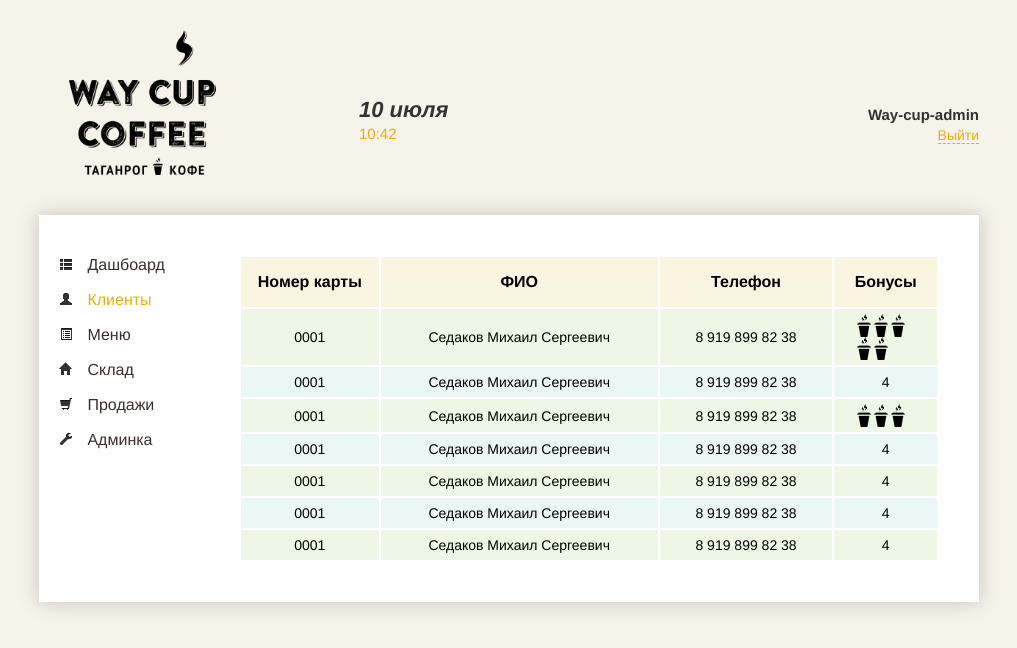
After one commit to SunLight-Web/WCC, a PHP site: page /client.php in a window 1280 px wide. The commit adds this page. Shown: the top 648 px of the page, without its empty margins (131-1148 px from the left). Run offline with PHP 8.4, Linux system fonts and the light colour scheme.

Commit message:
some files

```diff
--- /dev/null
+++ b/client.php
@@ -0,0 +1,113 @@
+<!DOCTYPE html>
+<html lang="en">
+  <head>
+    <meta charset="UTF-8">
+    <title>Way Cup Coffee</title>
+    <script src="http://code.jquery.com/jquery-latest.js"></script>
+    <script src="js/bootstrap.min.js"></script>
+    <link href="css/bootstrap.css" rel="stylesheet" media="screen">
+    <link href="css/style.css" rel="stylesheet" media="screen">
+  </head>
+  <body>
+   <div class="container header-crm">
+     <div class="row">
+      <div class="span4"><a href="index.html" class="logo-head"></a></div>
+      <div class="span4">
+        <div class="time">
+          <h2>10 июля</h2>
+          <span>10:42</span>
+        </div>
+      </div>
+      <div class="span4">
+        <div class="login-out">
+          Way-cup-admin<br>
+          <a href="#">Выйти</a>
+        </div>
+      </div>
+    </div>
+   </div>
+
+   <div class="container main-block">
+     <div class="row">
+       <div class="span2">
+         <div class="menu-left">
+          <ul>
+            <li><a href="index-crm.php"><i class="icon-th-list"></i> Дашбоард</a></li>
+            <li><a href="client.php" id="active"><i class="icon-user"></i> Клиенты</a></li>
+            <li><a href="menu.php"><i class="icon-list-alt"></i> Меню</a></li>
+            <li><a href="warehouse.php"><i class="icon-home"></i> Склад</a></li>
+            <li><a href="sale.php"><i class="icon-shopping-cart"></i> Продажи</a></li>
+            <li><a href="admin-back.php"><i class="icon-wrench"></i> Админка</a></li>
+          </ul>
+         </div>
+       </div>
+       <div class="span10">
+         <div class="main-content">
+          <div class="table-client">
+           <table>
+             <thead>
+               <td>Номер карты</td>
+               <td>ФИО</td>
+               <td>Телефон</td>
+               <td>Бонусы</td>
+             </thead>
+             <tbody>
+              <tr>
+                <td>0001</td>
+                <td>Седаков Михаил Сергеевич</td>
+                <td>8 919 899 82 38</td>
+                <td>
+                  <i></i>
+                  <i></i>
+                  <i></i>
+                  <i></i>
+                  <i></i>
+                </td>
+              </tr>
+                <tr>
+                <td>0001</td>
+                <td>Седаков Михаил Сергеевич</td>
+                <td>8 919 899 82 38</td>
+                <td>4</td>
+              </tr>
+               <tr>
+                <td>0001</td>
+                <td>Седаков Михаил Сергеевич</td>
+                <td>8 919 899 82 38</td>
+                <td> <i></i>
+                  <i></i>
+                  <i></i></td>
+              </tr>
+               <tr>
+                <td>0001</td>
+                <td>Седаков Михаил Сергеевич</td>
+                <td>8 919 899 82 38</td>
+                <td>4</td>
+              </tr>
+               <tr>
+                <td>0001</td>
+                <td>Седаков Михаил Сергеевич</td>
+                <td>8 919 899 82 38</td>
+                <td>4</td>
+              </tr>
+               <tr>
+                <td>0001</td>
+                <td>Седаков Михаил Сергеевич</td>
+                <td>8 919 899 82 38</td>
+                <td>4</td>
+              </tr>
+               <tr>
+                <td>0001</td>
+                <td>Седаков Михаил Сергеевич</td>
+                <td>8 919 899 82 38</td>
+                <td>4</td>
+              </tr>
+             </tbody>
+           </table>
+           </div>
+         </div>
+       </div>
+     </div>
+   </div>
+  </body>
+</html>
--- a/css/style.css
+++ b/css/style.css
@@ -1,18 +1,29 @@
-body{
-	background-color: #f6f3ee;
-}
+  body{
+    padding: 0;
+    margin: 0;
+    background-color:#f6f3ea;
+  }
+  .main{
+    width: 300px;
+    height: 279px;
+    background: url(../img/logo.png) no-repeat;
+    margin: 0 auto;
+    background-size: 300px 279px;
+    margin-top: 100px;
+  }
+
 .logo-top-block{
 	width: 280px;
 	margin: 0 auto;
-	height: 90px;
+	height: 70px;
 	margin-top: 20px;
 }
 .logo-top-block a{
 	display: block;
-	width: 200px;
-	height: 186px;
+	width: 167px;
+	height: 155px;
 	background: url(../img/logo.png);
-	background-size: 200px 186px;
+	background-size: 167px 155px;
 	margin: 0 auto;
 }
 .login-container .login-form{
@@ -59,7 +70,170 @@ box-shadow:         0px 0px 30px 0px rgba(50, 50, 50, 0.23);
 .login-container .login-form ul li input:focus{
 	border-color: #5e5e5e;
 	box-shadow: none;
+-webkit-box-shadow: 0px 0px 18px 0px rgba(50, 50, 50, 0.25);
+-moz-box-shadow:    0px 0px 18px 0px rgba(50, 50, 50, 0.25);
+box-shadow:         0px 0px 18px 0px rgba(50, 50, 50, 0.25);
 }
 .login-container .login-form ul li button{
 	float: right;
 }
+
+
+/* Стили для внутренних CRM/ERP */
+.header-crm{
+	margin-top: 30px;
+}
+.header-crm .logo-head{
+	display: block;
+	width: 147px;
+	height: 145px;
+	background: url(../img/logo.png);
+	background-size: 147px 145px;
+	margin-left: 30px;
+}
+.header-crm .time{
+	margin-top: 60px;
+}
+.header-crm .time h2{
+	font-style: italic;
+	font-size: 22px;
+	font-family: helvetica;
+	padding: 0px;
+}
+.header-crm .time span{
+	display: block;
+	color: #ebae08;
+	font-size: 15px;
+	margin-top: -16px;
+}
+.header-crm .login-out{
+	text-align: right;
+	margin-top: 75px;
+	font-size: 15px;
+	font-weight: bold;
+}
+.header-crm .login-out a{
+	color: #ebae08;
+	font-size: 14px;
+	font-weight: normal;
+	border-bottom: 1px dashed #ebae08;
+}
+.header-crm .login-out a:hover{
+	text-decoration: none;
+	border-bottom: none;
+}
+.main-block{
+	padding-bottom: 40px;
+	background-color: white;
+	margin-top: 40px;
+	-webkit-box-shadow: 0px 0px 18px 0px rgba(50, 50, 50, 0.25);
+-moz-box-shadow:    0px 0px 18px 0px rgba(50, 50, 50, 0.25);
+box-shadow:         0px 0px 18px 0px rgba(50, 50, 50, 0.25);
+}
+.menu-left{
+	margin-left: 20px;
+	margin-top: 40px;
+}
+.menu-left ul{
+	list-style: none;
+	margin: 0;
+	padding: 0;
+}
+.menu-left ul li{
+	margin-top: 15px;
+}.menu-left ul li i{
+	padding-right: 10px;
+}
+.menu-left ul li:first-child{
+	margin-top: 0px;
+}
+.menu-left ul li a{
+	font-size: 16px;
+	color: #392f2d;
+}
+.menu-left ul li a:hover{
+	text-decoration: none;
+	color: #ebae08;
+}
+.menu-left ul li #active{
+	text-decoration: none;
+	color: #ebae08;
+}
+.main-content{
+	margin-left: 0px;
+	margin-top: 40px;
+	padding: 0px 40px;
+}
+.table-client table{
+	width: 100%;
+}
+.table-client table td{
+	padding: 5px 20px;
+	border: 2px solid white;
+	color: black;
+	text-align: center;
+}
+.table-client table thead td{
+	background-color: #faf5e1;
+	font-weight: bold;
+	font-size: 16px;
+}
+.table-client table thead td{
+	padding: 15px
+}
+.table-client table tbody tr:nth-child(odd){
+	background-color: #eef6e6;
+}
+.table-client table tbody tr:nth-child(even){
+	background-color: #ebf6f6;
+}
+.table-client table td:nth-child(1){
+	width: 20%;
+}
+.table-client table td:nth-child(2){
+	width: 40%;
+}
+.table-client table td:nth-child(3){
+	width: 25%;
+}
+.table-client table td:nth-child(4){
+	width: 30%;
+}
+.table-client table td i{
+	display: block;
+	width: 14px;
+	height: 23px;
+	background: url(../img/bonus.png);
+	background-size: 14px 23px;
+	float: left;
+	margin-left: 3px;
+}
+
+.clear{
+	clear: both;
+}
+.menu-block ul{
+	width: 110%;
+	list-style: none;
+	padding: 0;
+	margin-top: -20px;
+	margin-left: -22px;
+}
+.menu-block ul li{
+	padding: 10px;
+	margin-left: 20px;
+	margin-top: 20px;
+	float: left;
+	width: 200px;
+	height: 100px;
+	color: white;
+	background-color: #795838;
+}
+.menu-block ul li span{
+	font-weight: bold;
+	font-size: 16px;
+}
+.menu-block ul li i{
+	display: block;
+	margin-top: 40px;
+}
```
Also changed, not shown: index-crm.php (added, +52 -0 lines), index.php (added, +15 -0 lines), login.php (added, +36 -0 lines), menu.php (added, +70 -0 lines), img/bonus.png (added), img/glyphicons-halflings-white.png (added), img/glyphicons-halflings.png (added), 3 other files.
